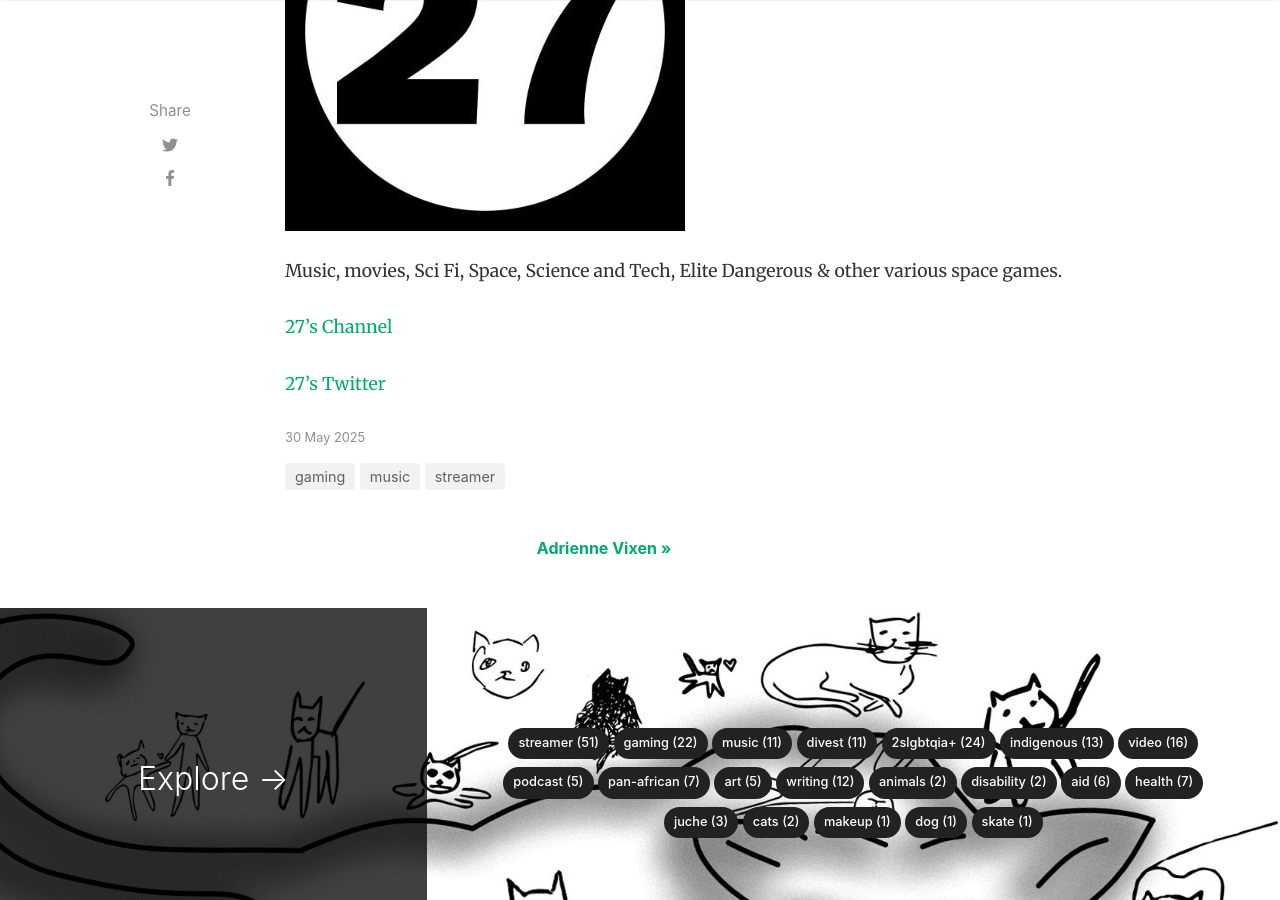
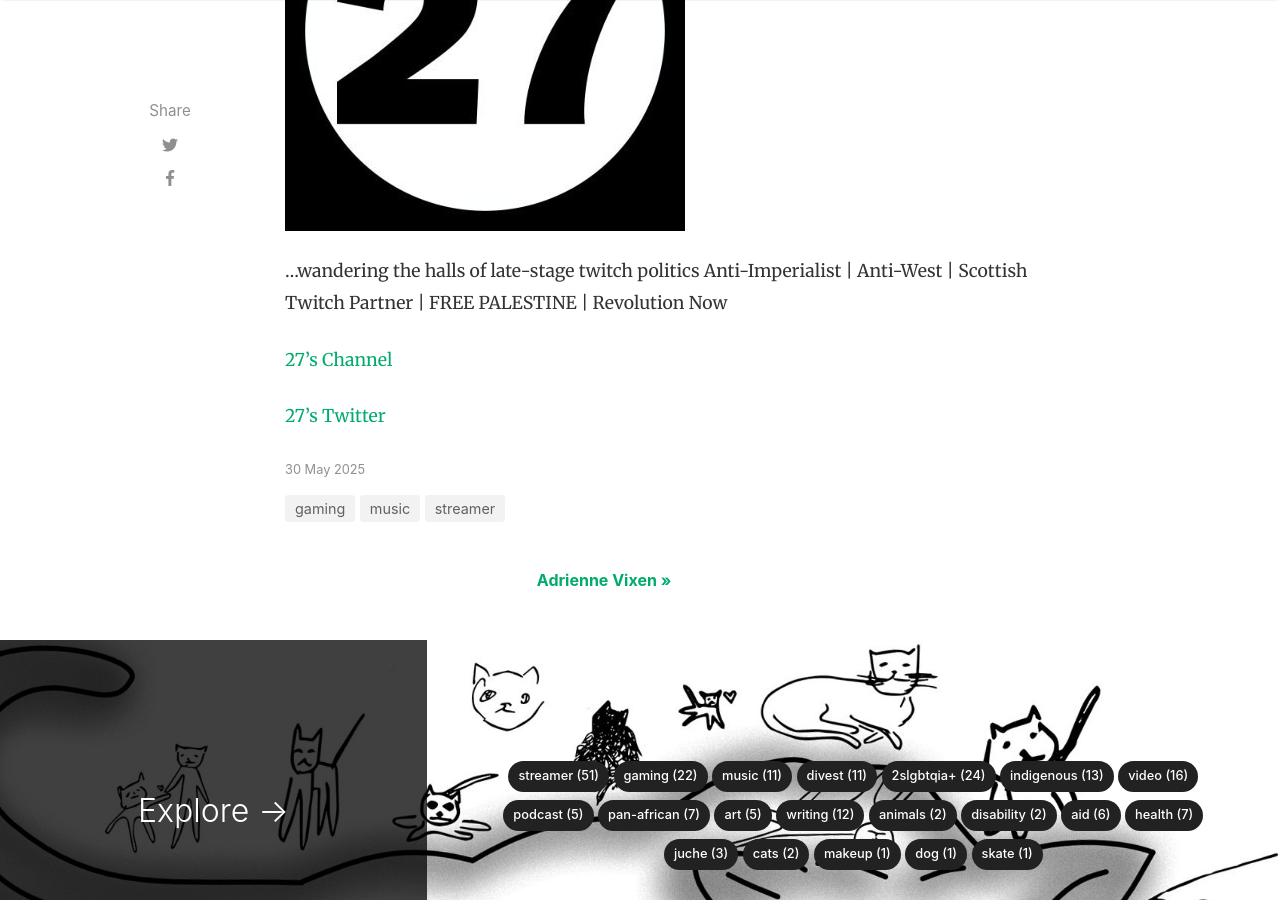
Before and after one commit to StreetCatLove/recs, a Jekyll site: the page built from _posts/2025-05-30-27.md, in a window 1280 px wide and 900 px high, scrolled down 584 px. Built offline with Jekyll 4.4.1, drawn with Linux system fonts in a browser that asks for light colours; nearby versions of some CDN libraries; comment, search, counter and statistics services are not loaded.

Commit message:
Update 2025-05-30-27.md

```diff
--- a/_posts/2025-05-30-27.md
+++ b/_posts/2025-05-30-27.md
@@ -11,7 +11,8 @@ platform: twitch
 live: thetwentysevenclub
 ---
 
-Music, movies, Sci Fi, Space, Science and Tech, Elite Dangerous & other various space games.
+...wandering the halls of late-stage twitch politics
+Anti-Imperialist | Anti-West | Scottish Twitch Partner | FREE PALESTINE | Revolution Now
 
 <a href="https://www.twitch.tv/thetwentysevenclub">27's Channel</a>
 
```
